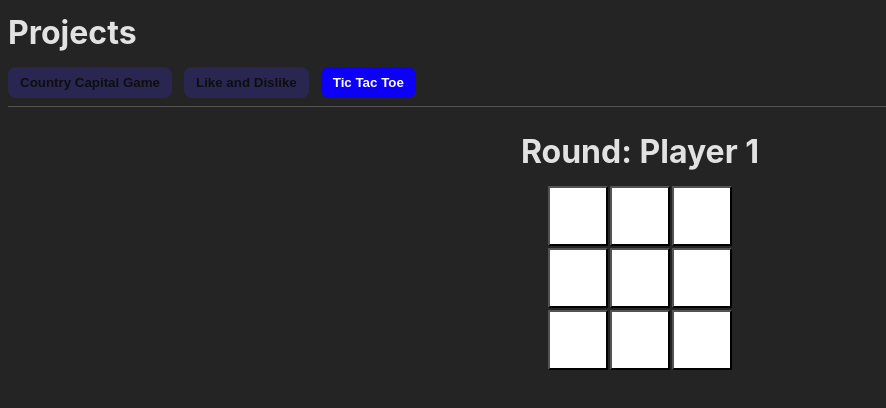
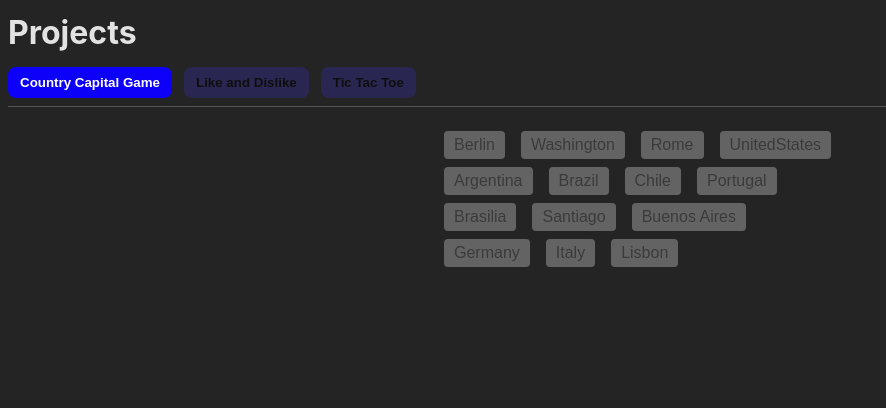
Before and after one commit to FredNeves95/React-Study-Projects, a React (Vite) app: page / in a window 1280 px wide. Shown: the top 408 px of the page, without its empty margins (0-886 px from the left). Built offline with nearby package versions, Linux system fonts and the light colour scheme.

Commit message:
removes console logs

```diff
--- a/src/App.jsx
+++ b/src/App.jsx
@@ -20,7 +20,9 @@ const COUNTRIES_AND_CAPITALS = {
 };
 
 function App() {
-  const [selectedProject, setSelectedProject] = useState("Tic Tac Toe");
+  const [selectedProject, setSelectedProject] = useState(
+    "Country Capital Game"
+  );
 
   const handleClick = (event) => {
     setSelectedProject(event.target.name);
--- a/src/projects/TicTacToe/index.jsx
+++ b/src/projects/TicTacToe/index.jsx
@@ -133,11 +133,11 @@ export default function TicTacToe() {
 
   const handleWinAnimation = (index) => {
     if (gameState.hasWinner) {
-      console.log(gameState.winningCombination.position.includes(index));
       return gameState.winningCombination.position.includes(index);
     }
     return false;
   };
+
   return (
     <div className="app-container">
       <h1>{renderTitle()}</h1>
```
